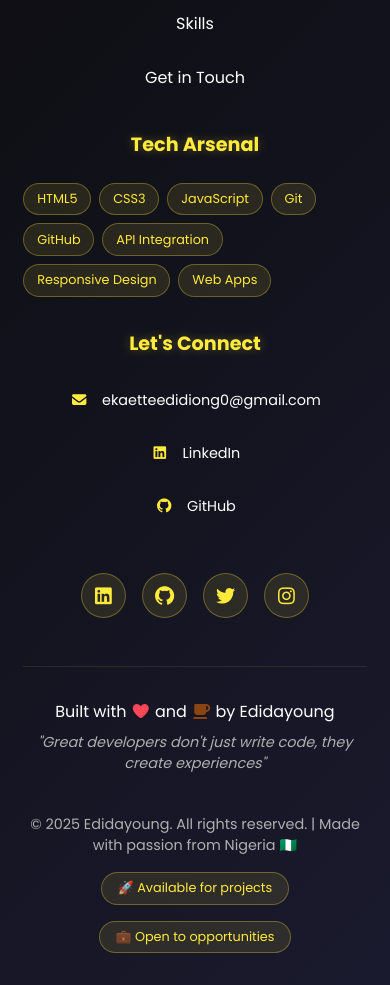
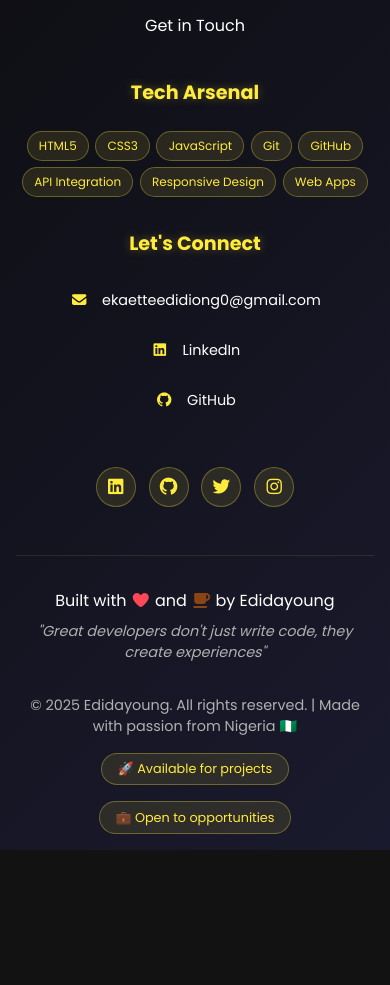
Before and after one commit to edidayoung/CodeAlpha_Projects, a plain HTML site: page CodeAlpha_PersonalPortfolioSite/index.html in a window 390 px wide. Shown: the part 6691-7676 px from the top of the page. After the commit the page ends 7541 px from the top, so only its background shows below. Drawn offline with Linux system fonts and the light colour scheme.

Commit message:
Quick fixes on footer

```diff
--- a/CodeAlpha_PersonalPortfolioSite/styles/footer.css
+++ b/CodeAlpha_PersonalPortfolioSite/styles/footer.css
@@ -289,25 +289,30 @@
 }
 
 /* Mobile Responsive */
+/****** Mobile Footer Fixes ******/
 @media (max-width: 768px) {
-  .footer-content {
-    grid-template-columns: 1fr;
-    gap: 2rem;
+  .footer-section {
+    padding: 3rem 5% 2rem;
     text-align: center;
   }
 
-  /* Center Quick Navigation */
+  .footer-content {
+    grid-template-columns: 1fr;
+    gap: 2.5rem;
+    text-align: center;
+  }
+
+  /* Center the Quick Navigation */
   .footer-links {
     display: flex;
     flex-direction: column;
     align-items: center;
     justify-content: center;
-    text-align: center;
   }
 
   .footer-links h4 {
+    text-align: center;
     width: 100%;
-    text-align: center;
   }
 
   .footer-links ul {
@@ -326,17 +331,17 @@
     padding: 0.5rem 0;
   }
 
+  /* Center the Contact & Social section */
   .footer-contact {
     display: flex;
     flex-direction: column;
     align-items: center;
     justify-content: center;
-    text-align: center;
   }
 
   .footer-contact h4 {
+    text-align: center;
     width: 100%;
-    text-align: center;
   }
 
   .contact-info {
@@ -359,6 +364,13 @@
     margin-top: 1rem;
   }
 
+  /* Center the brand section */
+  .footer-brand {
+    align-items: center;
+    justify-content: center;
+    text-align: center;
+  }
+
   .footer-logo {
     justify-content: center;
   }
@@ -367,9 +379,31 @@
     justify-content: center;
   }
 
+  /* Center the tech section */
+  .footer-tech {
+    display: flex;
+    flex-direction: column;
+    align-items: center;
+    justify-content: center;
+  }
+
+  .footer-tech h4 {
+    text-align: center;
+    width: 100%;
+  }
+
+  .tech-tags {
+    justify-content: center;
+    align-items: center;
+  }
+
+  /* Center footer bottom */
   .footer-bottom {
     flex-direction: column;
     text-align: center;
+    align-items: center;
+    justify-content: center;
+    gap: 1.5rem;
   }
 
   .footer-copyright {
@@ -378,9 +412,49 @@
 
   .footer-badges {
     justify-content: center;
+    align-items: center;
+  }
+}
+
+/****** Small Mobile Devices (max-width: 480px) ******/
+@media (max-width: 480px) {
+  .footer-section {
+    padding: 2rem 4% 1rem;
   }
 
-  .floating-cta {
+  .footer-content {
+    gap: 2rem;
+  }
+
+  .footer-links ul {
+    gap: 0.5rem;
+  }
+
+  .contact-info {
+    gap: 0.8rem;
+  }
+
+  .social-links {
+    gap: 0.8rem;
+  }
+
+  .social-link {
+    width: 40px;
+    height: 40px;
+    font-size: 1.1rem;
+  }
+
+  .tech-tags {
+    gap: 0.4rem;
+  }
+
+  .tech-tags span {
+    padding: 0.3rem 0.7rem;
+    font-size: 0.75rem;
+  }
+}
+
+.floating-cta {
     bottom: 1rem;
     right: 1rem;
     left: 1rem;
@@ -391,4 +465,3 @@
     font-size: 0.9rem;
     padding: 0.8rem 1.2rem;
   }
-}
```
